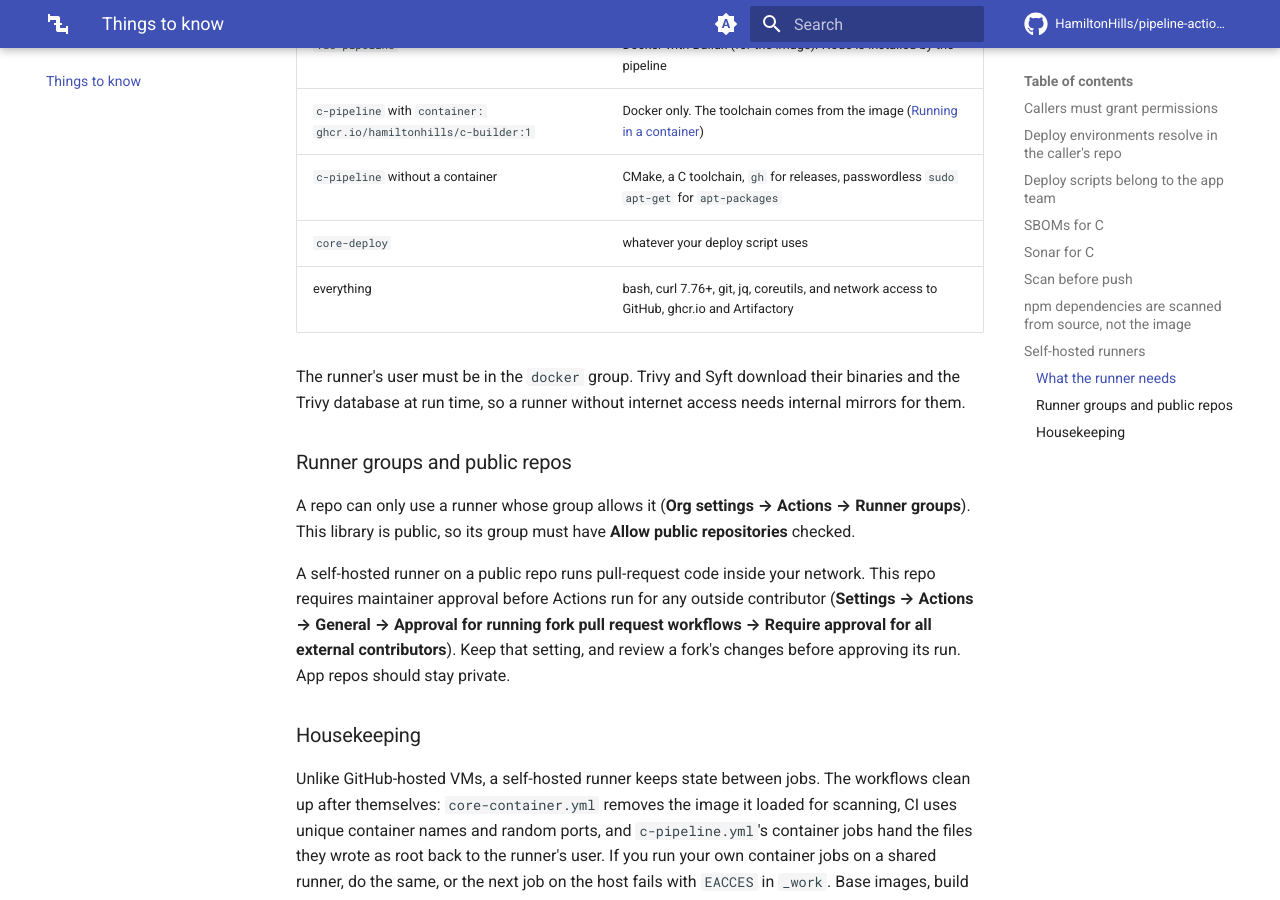
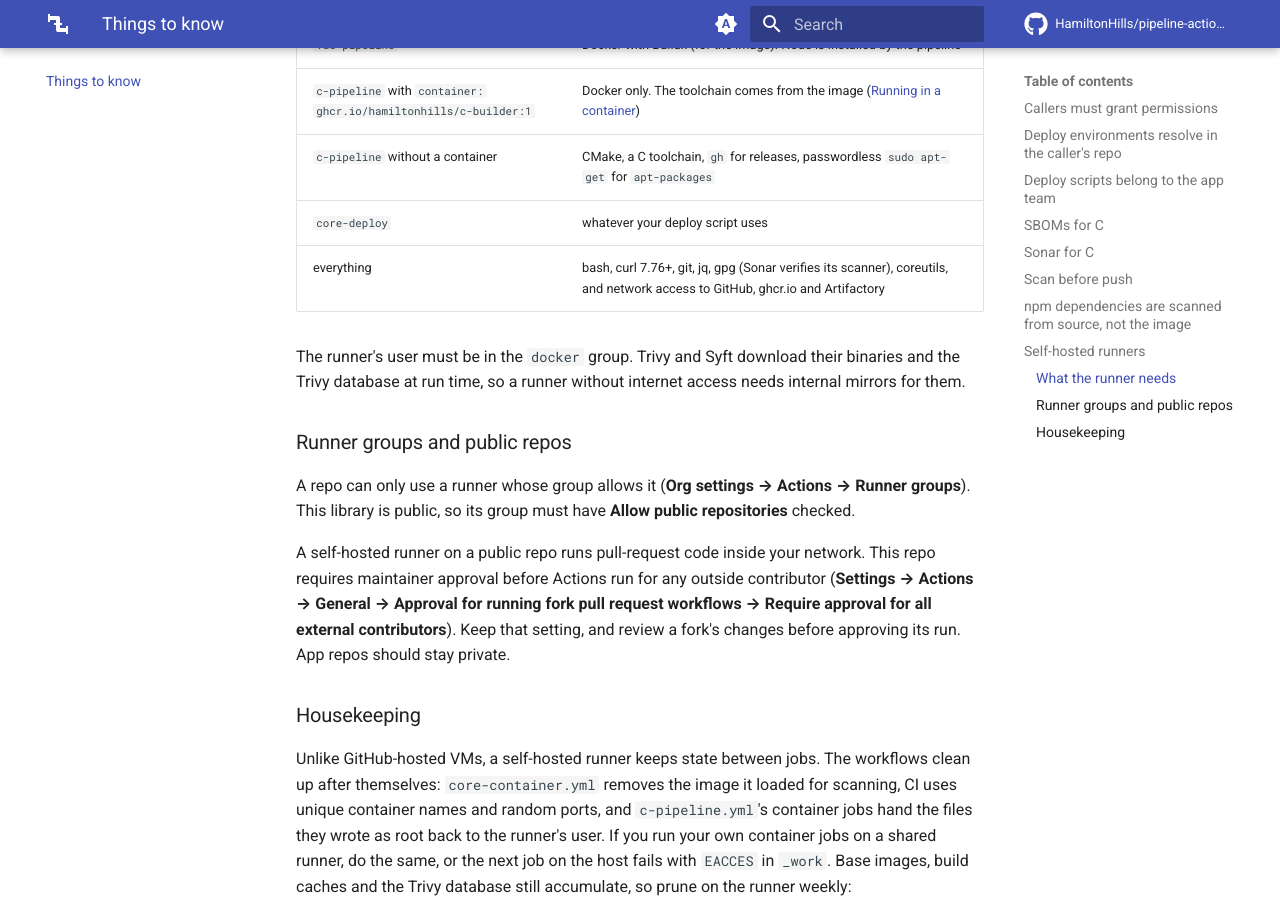
Before and after one commit to HamiltonHills/pipeline-actions, an MkDocs documentation site: the page built from docs/things-to-know.md, in a window 1280 px wide and 900 px high, scrolled down 1724 px. Built offline with MkDocs 1.6.1 and Material for MkDocs 9.7.7, drawn with Linux system fonts in a browser that asks for light colours; comment, search, counter and statistics services are not loaded.

Commit message:
c-builder: add gnupg so Sonar can verify its scanner (#28)
sonarqube-scan-action v8.3 verifies the scanner download with GPG and
fails without it ("GPG is not available"). Found running c-pipeline
against a real SonarQube from C-project-test. Image 1.1.0.

Co-authored-by: Claude Opus 5.5 <noreply@anthropic.com>

```diff
--- a/docs/things-to-know.md
+++ b/docs/things-to-know.md
@@ -66,7 +66,7 @@ GitHub-hosted runners instead. `c-pipeline.yml` also takes
 | `c-pipeline` with `container: ghcr.io/hamiltonhills/c-builder:1` | Docker only. The toolchain comes from the image ([Running in a container](workflows/c-pipeline.md#running-in-a-container)) |
 | `c-pipeline` without a container | CMake, a C toolchain, `gh` for releases, passwordless `sudo apt-get` for `apt-packages` |
 | `core-deploy` | whatever your deploy script uses |
-| everything | bash, curl 7.76+, git, jq, coreutils, and network access to GitHub, ghcr.io and Artifactory |
+| everything | bash, curl 7.76+, git, jq, gpg (Sonar verifies its scanner), coreutils, and network access to GitHub, ghcr.io and Artifactory |
 
 The runner's user must be in the `docker` group. Trivy and Syft download
 their binaries and the Trivy database at run time, so a runner without
```
Also changed, not shown: 2 other files.
